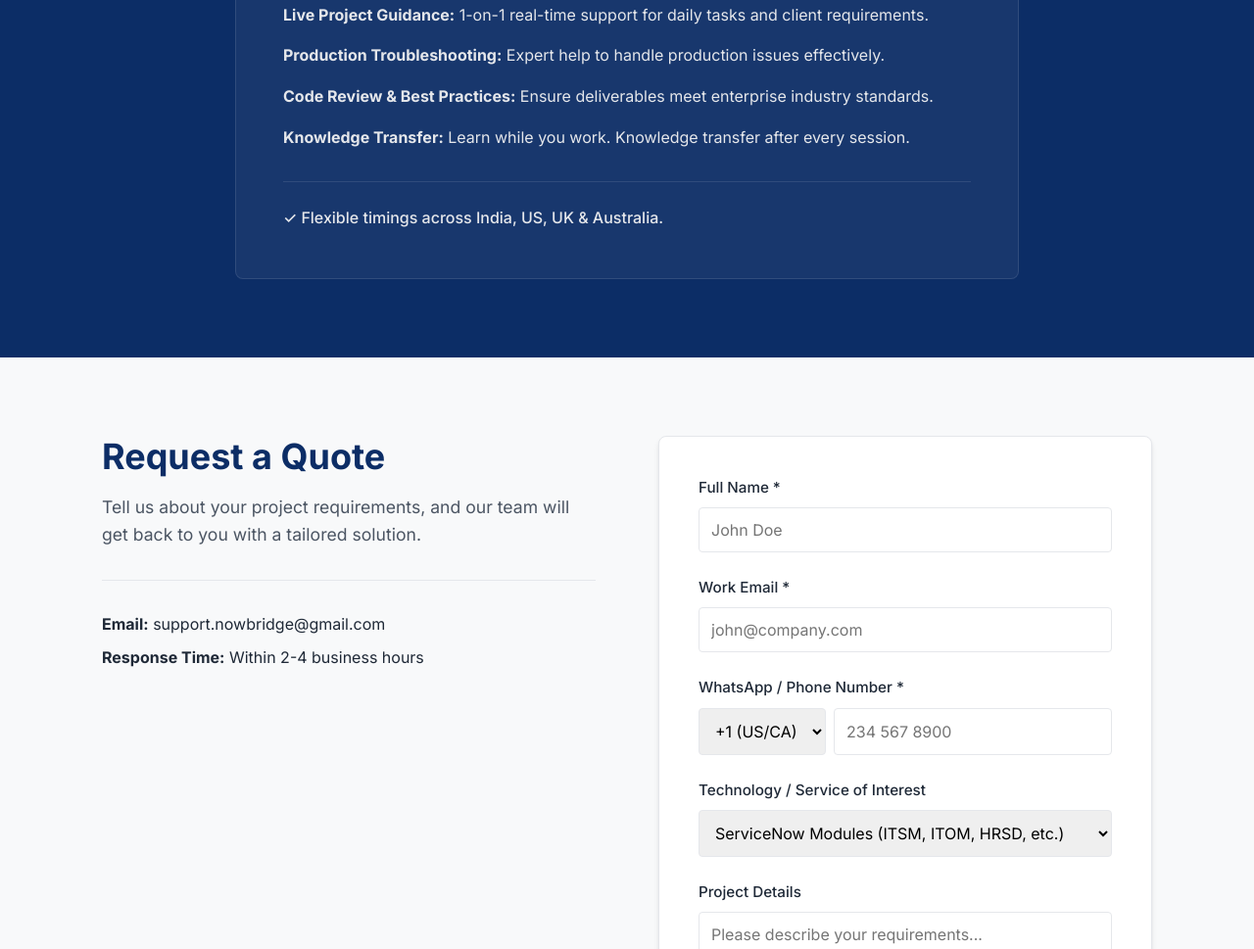
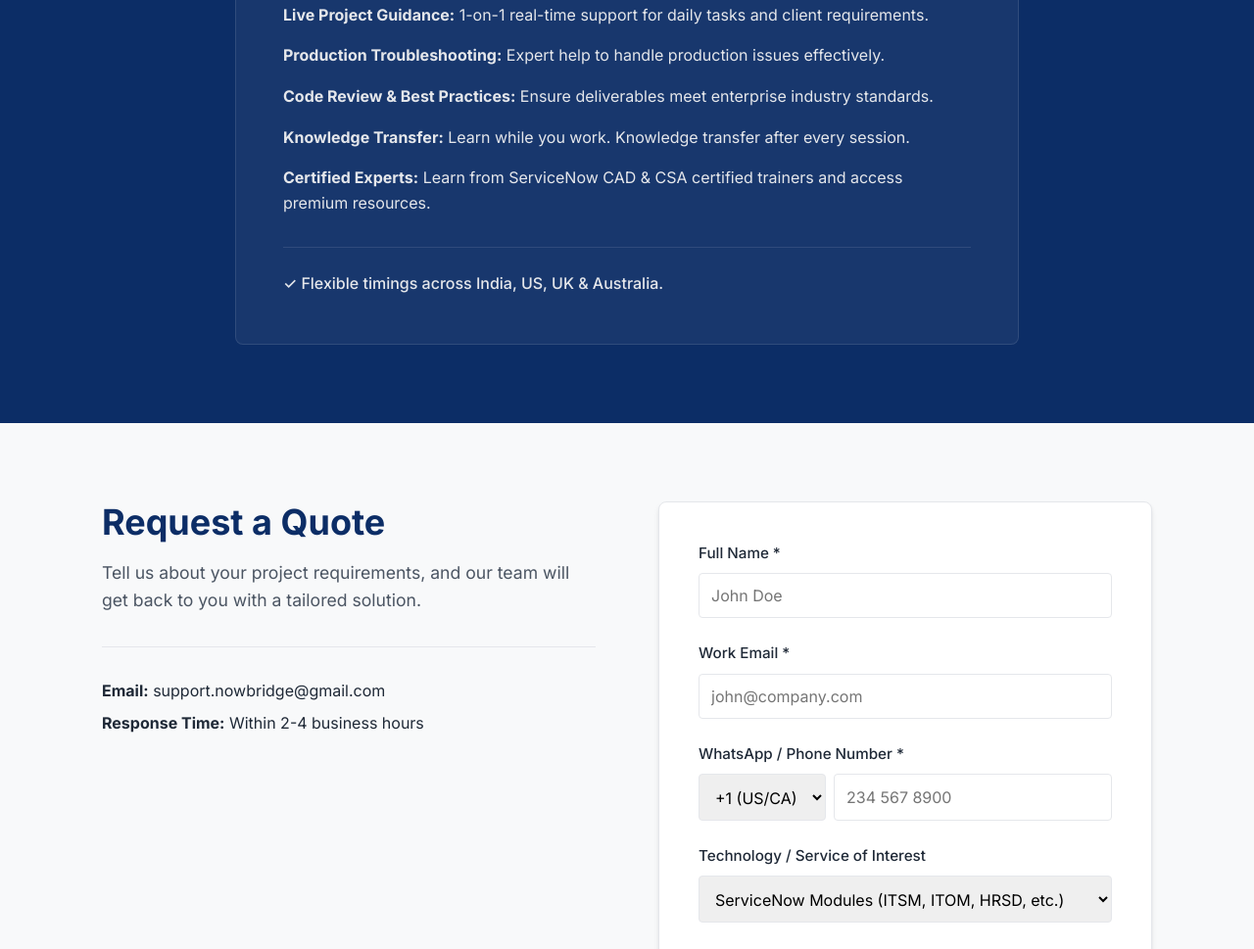
Before and after one commit to nowbridge-prod/nb-prod, a React app: page index.html in a window 1280 px wide. Shown: the part 3134-4103 px from the top of the page at 98% size. Built offline with nearby package versions, Linux system fonts and the light colour scheme.

Commit message:
Add ServiceNow CAD and CSA certified trainers detail

```diff
--- a/index.html
+++ b/index.html
@@ -263,6 +263,7 @@
                             standards.</li>
                         <li><strong>Knowledge Transfer:</strong> Learn while you work. Knowledge transfer after every
                             session.</li>
+                        <li><strong>Certified Experts:</strong> Learn from ServiceNow CAD & CSA certified trainers and access premium resources.</li>
                     </ul>
                     <div class="job-support-meta">
                         <p>✓ Flexible timings across India, US, UK & Australia.</p>
```
